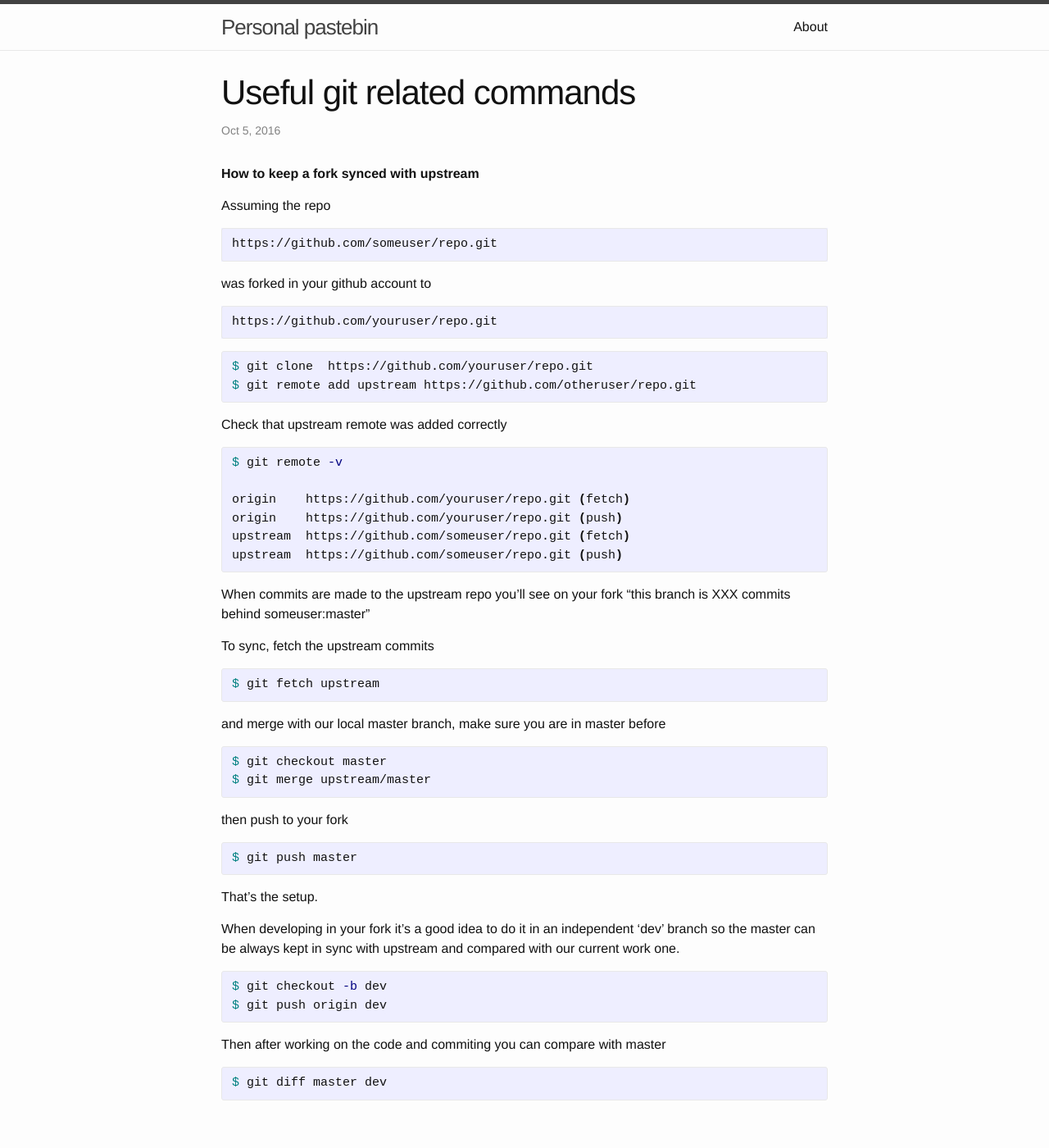
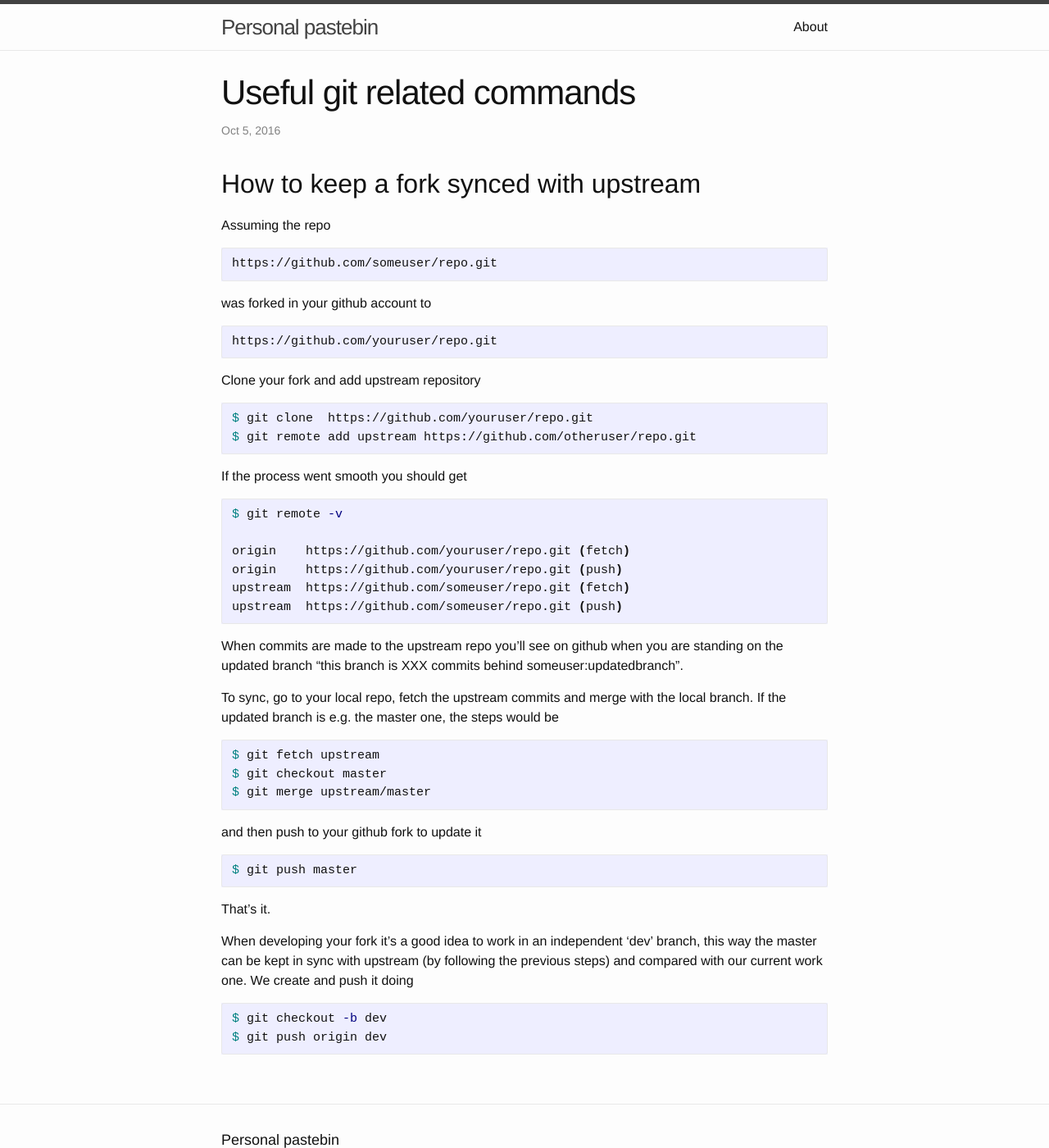
Before and after one commit to arielzn/arielzn.github.io, a Jekyll site: the page built from _posts/2016-10-05-git-commands.markdown, in a window 1280 px wide and 1400 px high. Shown: the whole window at 82% size. Built offline with Jekyll 4.4.1, drawn with Linux system fonts in a browser that asks for light colours.

Commit message:
texts improved

````diff
--- a/_posts/2016-10-05-git-commands.markdown
+++ b/_posts/2016-10-05-git-commands.markdown
@@ -5,7 +5,7 @@ date:   2016-10-05 02:06:07 +0200
 categories: git
 ---
 
-**How to keep a fork synced with upstream**
+## How to keep a fork synced with upstream
 
 
 Assuming the repo
@@ -17,60 +17,52 @@ was forked in your github account to
 https://github.com/youruser/repo.git
 ```
 
-{% highlight bash %}
+Clone your fork and add upstream repository
+
+```bash
 $ git clone  https://github.com/youruser/repo.git
 $ git remote add upstream https://github.com/otheruser/repo.git
-{% endhighlight %}
+```
 
-Check that upstream remote was added correctly
+If the process went smooth you should get
 
-{% highlight bash %}
+```bash
 $ git remote -v
 
 origin    https://github.com/youruser/repo.git (fetch)
 origin    https://github.com/youruser/repo.git (push)
 upstream  https://github.com/someuser/repo.git (fetch)
 upstream  https://github.com/someuser/repo.git (push)
-{% endhighlight %}
+```
 
 
-When commits are made to the upstream repo you'll see on your fork "this branch
-is XXX commits behind someuser:master"
+When commits are made to the upstream repo you'll see on github when you are standing on the updated branch
+"this branch is XXX commits behind someuser:updatedbranch".
 
-To sync, fetch the upstream commits
+To sync, go to your local repo, fetch the upstream commits and merge with the local branch. If the updated
+branch is e.g. the master one, the steps would be
 
-{% highlight bash %}
+```bash
 $ git fetch upstream
-{% endhighlight %}
-
-and merge with our local master branch, make sure you are in master before
-
-{% highlight bash %}
 $ git checkout master
 $ git merge upstream/master
-{% endhighlight %}
+```
 
-then push to your fork
+and then push to your github fork to update it
 
-{% highlight bash %}
+```bash
 $ git push master
-{% endhighlight %}
+```
+
+That's it.
 
 
+When developing your fork it's a good idea to work in an independent 'dev' branch,
+this way the master can be kept in sync with upstream (by following the previous steps) and
+compared with our current work one.
+We create and push it doing
 
-That's the setup.
-
-
-When developing in your fork it's a good idea to do it in an independent 'dev' branch
-so the master can be always kept in sync with upstream and compared with our current work one.
-
-{% highlight bash %}
+```bash
 $ git checkout -b dev
 $ git push origin dev
-{% endhighlight %}
-
-Then after working on the code and commiting you can compare with master
-
-{% highlight bash %}
-$ git diff master dev
-{% endhighlight %}
+```
````
Also changed, not shown: _posts/2016-08-03-useful-nix-commands-and-more.markdown (+26 -13 lines), about.md (+2 -2 lines).
